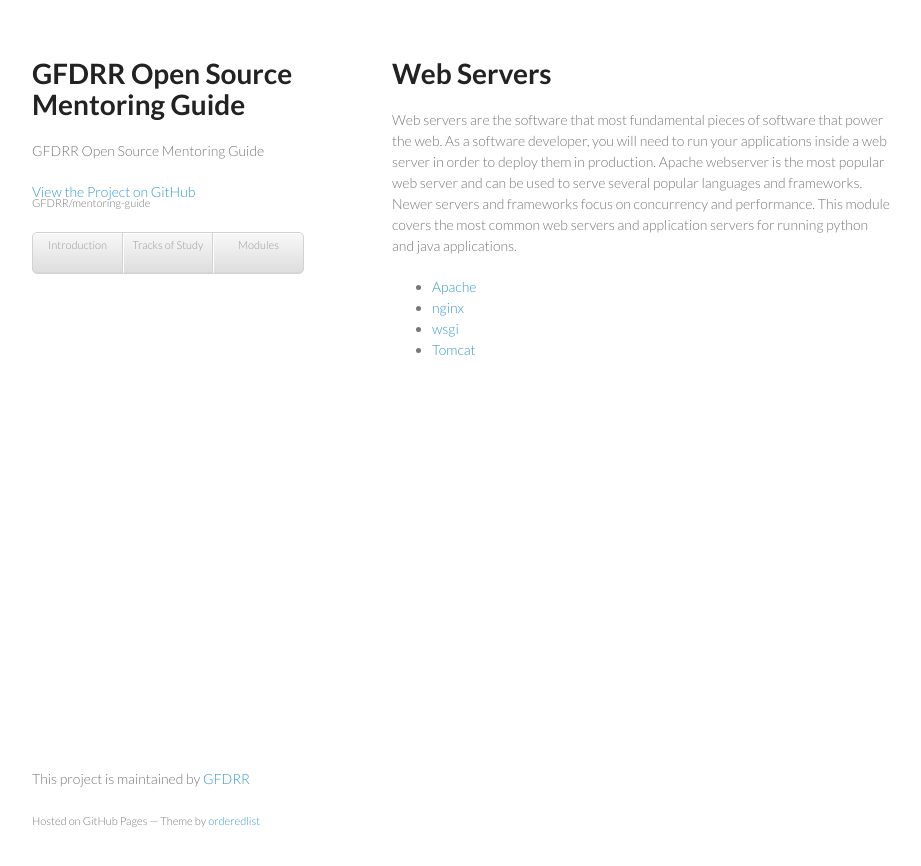
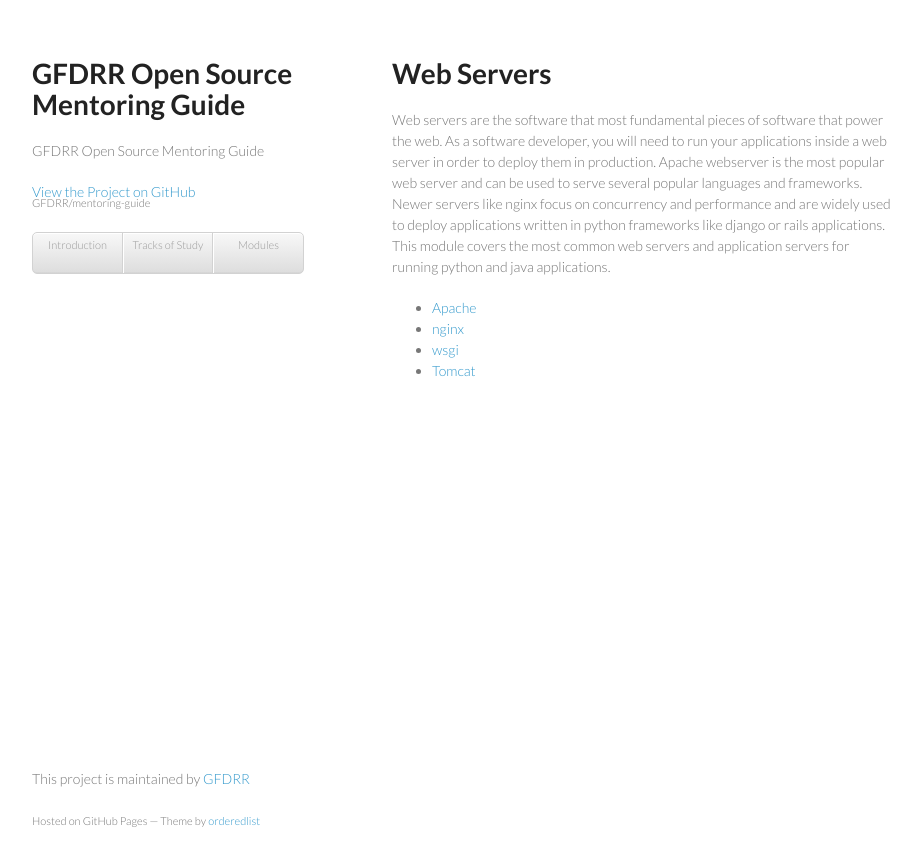
Before and after one commit to GFDRR/mentoring-guide, a Jekyll site: the page built from _modules/web_servers/index.md, in a window 1280 px wide. Shown: the top 866 px of the page, without its empty margins (178-1099 px from the left). Built offline with Jekyll 4.4.1, drawn with Linux system fonts in a browser that asks for light colours.

Commit message:
update web servers index

```diff
--- a/_modules/web_servers/index.md
+++ b/_modules/web_servers/index.md
@@ -7,7 +7,7 @@ index: 0
 Web Servers
 ===========
 
-Web servers are the software that most fundamental pieces of software that power the web. As a software developer, you will need to run your applications inside a web server in order to deploy them in production. Apache webserver is the most popular web server and can be used to serve several popular languages and frameworks. Newer servers and frameworks focus on concurrency and performance. This module covers the most common web servers and application servers for running python and java applications.
+Web servers are the software that most fundamental pieces of software that power the web. As a software developer, you will need to run your applications inside a web server in order to deploy them in production. Apache webserver is the most popular web server and can be used to serve several popular languages and frameworks. Newer servers like nginx focus on concurrency and performance and are widely used to deploy applications written in python frameworks like django or rails applications. This module covers the most common web servers and application servers for running python and java applications.
 
 * <a href='{{ site.baseurl }}/modules/web_servers/apache.html'>Apache</a>
 * <a href='{{ site.baseurl }}/modules/web_servers/nginx.html'>nginx</a>
```
